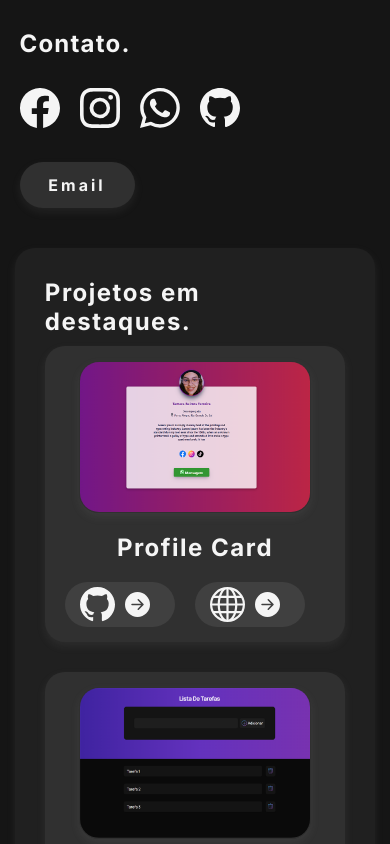
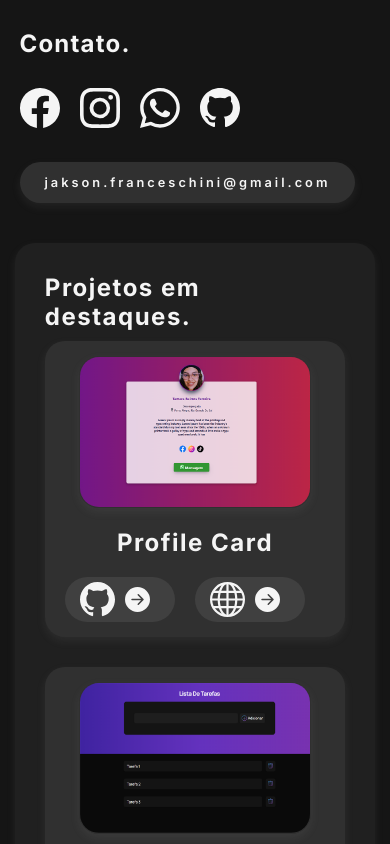
Before and after one commit to JakFranceschini/MeuPortfolio, a React (Create React App) app: page / in a window 390 px wide. Shown: the part 840-1684 px from the top of the page. Built offline with nearby package versions, Linux system fonts and the light colour scheme.

Commit message:
melhorias de responsividade

```diff
--- a/src/Pages/Home/PaginaHome.css
+++ b/src/Pages/Home/PaginaHome.css
@@ -60,11 +60,11 @@
     justify-content: flex-start;
 }
 
-#email {
+.containerRedesSociais h3 {
     cursor: pointer;
     font-weight: 600;
     color: #f5f5f5;
-    font-size: 1.2rem;
+    font-size: 1rem;
     padding: 13px 25px;
     border-radius: 30px;
     letter-spacing: 3px;
@@ -346,9 +346,9 @@
         flex-direction: column;
     }
 
-    #email {
-        max-width: 65px;
+    .containerRedesSociais h3 {
         margin-top: 30px;
+        font-size: 0.8rem;
         justify-content: center;
     }
 
--- a/src/Pages/Home/PaginaHome.jsx
+++ b/src/Pages/Home/PaginaHome.jsx
@@ -1,6 +1,7 @@
 import './PaginaHome.css'
 import { useEffect } from 'react'
 import ImgCss from './../../Img/imgCss3.png'
+import ImgToDo from './../../Img/imgToDo.png'
 import ImgPyqt from './../../Img/imgPyqt.png'
 import Footer from './../../Components/Footer'
 import TopBar from './../../Components/TopBar'
@@ -8,62 +9,41 @@ import ImgHtml from './../../Img/imgHtml5.png'
 import ImgPython from './../../Img/imgPython.png'
 import ImgReactjs from './../../Img/imgReactjs.png'
 import ImgJavaScript from './../../Img/imgJavascript.png'
-import ImgToDo from './../../Img/imgToDo.png'
 import ImgProfileCard from './../../Img/imgProfileCard.png'
 import { BsFacebook, BsGithub, BsInstagram, BsWhatsapp, BsGlobe, BsFillArrowRightCircleFill } from 'react-icons/bs'
 
 function PaginaHome() {
 
-  useEffect(() => {
-    let email = document.getElementById('email')
-
-    email.addEventListener('mouseover', function mostrarNome(){
-      email.style.cursor = 'text';
-      email.style.color = '#f5f5f5';
-      email.style.maxWidth = '380px';
-      email.style.fontWeight = '600';
-      email.style.fontSize = '0.8rem';
-      email.style.borderRadius = '30px';
-      email.style.letterSpacing = '3px';
-      email.style.padding = '13px 5px';
-      email.style.background = '#303030';
-      email.innerHTML = 'jakson.franceschini@gmail.com';
-    });
-  });
-
   return (
-    <div className="paginaHome">
+    <div className='paginaHome'>
 
       <TopBar/>
 
-      <div className="header">
+      <div className='header'>
         <h1>Desenvolvedor FrontEnd, criando interfaces inteligentes e intuitivas.</h1>
-        <p>Olá, eu me chamo Jakson Franceschini - Sou um desenvolvedor FrontEnd, moro em Porto Alegre, RS. Estou começando na area da programação, já possuo
+        <p>
+            Olá, eu me chamo Jakson Franceschini - Sou um desenvolvedor FrontEnd, moro em Porto Alegre, RS. Estou começando na area da programação, já possuo
             uma boa base de HTML, CSS, JavaScript e ReactJS - Tambem sei um pouco de Python e o framework PYQT para desenvolvimento de softwares - Sou muito
             dedicado e comprometido em tudo que faço, atualmete estou a procura de uma primeira oportunidade para poder seguir carreira na area.
         </p>
       </div>
 
-      <div className="containerContato">
+      <div className='containerContato'>
         <h2>Contato.</h2>
-
         <div className='containerRedesSociais'>
             <ul>
-                <li><a href="https://www.facebook.com/jakson.franceschini" target="blank"><BsFacebook size={40} color="#f5f5f5"/></a></li>
-                <li><a href="https://www.instagram.com/jaksonfranceschini/?hl=pt-br" target="blank"><BsInstagram size={40} color="#f5f5f5"/></a></li>
-                <li><a href="https://api.whatsapp.com/send?phone=5551993443132" target="blank"><BsWhatsapp size={40} color="#f5f5f5"/></a></li>
-                <li><a href="https://github.com/JakFranceschini" target="blank"><BsGithub size={40} color="#f5f5f5"/></a></li>
+                <li><a href='https://www.facebook.com/jakson.franceschini' target='blank'><BsFacebook size={40} color='#f5f5f5'/></a></li>
+                <li><a href='https://www.instagram.com/jaksonfranceschini/?hl=pt-br' target='blank'><BsInstagram size={40} color='f5f5f5'/></a></li>
+                <li><a href='https://api.whatsapp.com/send?phone=5551993443132' target='blank'><BsWhatsapp size={40} color='#f5f5f5'/></a></li>
+                <li><a href='https://github.com/JakFranceschini' target='blank'><BsGithub size={40} color='#f5f5f5'/></a></li>
             </ul>
-            <li id="email"><h3>Email</h3></li>
+            <li><h3>jakson.franceschini@gmail.com</h3></li>
         </div>
-
       </div>
 
       <div className="containerDestaques">
-
         <h2>Projetos em destaques.</h2>
         <h3>Alguns projetos pessoais que estou desenvolvendo.</h3>
-
         <div className="cardDestaque" href="">
             <img src={ImgProfileCard}></img>
             <div className="conteudoCardDestaque">
@@ -84,7 +64,6 @@ function PaginaHome() {
                 </ul>
             </div>
         </div>
-
         <div className="cardDestaque" href="">
           <img src={ImgToDo}></img>
             <div className="conteudoCardDestaque">
@@ -97,7 +76,8 @@ function PaginaHome() {
                             <BsFillArrowRightCircleFill className='seta' size={25} color="#f5f5f5"/>
                         </a>
                     </li>
-                        <li><a href='https://to-do-list-tau-jade.vercel.app/' target='blank'>
+                    <li>
+                        <a href='https://to-do-list-tau-jade.vercel.app/' target='blank'>
                             <BsGlobe size={35} color="#f5f5f5"/>
                             <BsFillArrowRightCircleFill className='seta' size={25} color="#f5f5f5"/>
                         </a>
@@ -105,9 +85,7 @@ function PaginaHome() {
                 </ul>
             </div>
         </div>
-
         <a className="verMais" href="Projetos">Ver mais<BsFillArrowRightCircleFill className="seta" size={20} color="#f5f5f5"/></a>
-
       </div>
 
       <div id="containerSkills">
@@ -159,4 +137,4 @@ function PaginaHome() {
   )
 }
 
-export default PaginaHome;
+export default PaginaHome
```
Lines whose indentation alone changed are shown as unchanged.
